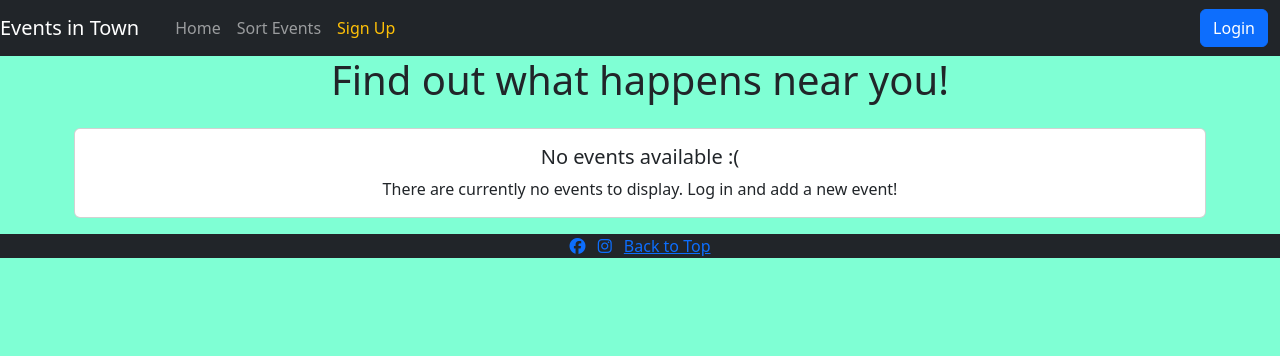
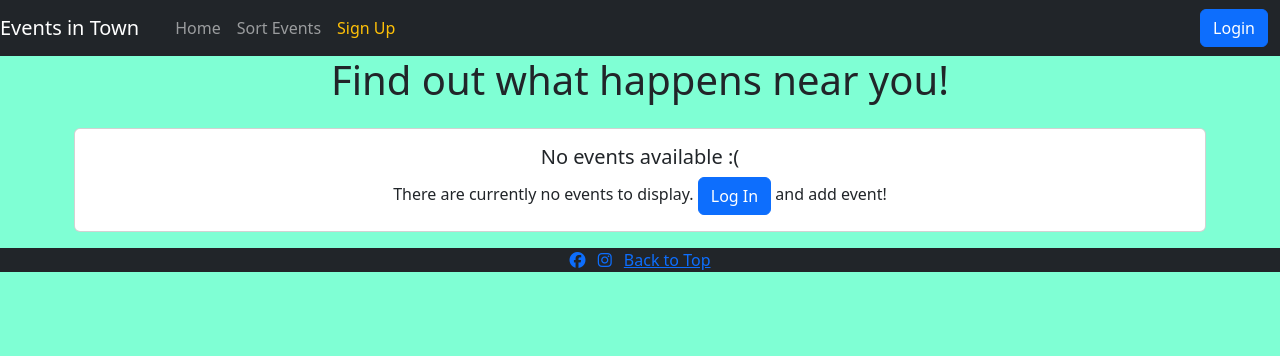
Before and after one commit to PjHurtig/events-in-town, a Django app: page / in a window 1280 px wide. Shown: the top 356 px of the page. Run offline with Django 3.2, Linux system fonts and the light colour scheme; data that the repository does not hold is empty; some libraries are stand-ins or nearby versions.

Commit message:
add if statement to change no post with links to add or login

```diff
--- a/templates/index.html
+++ b/templates/index.html
@@ -119,13 +119,21 @@
     </div>
 </div>
 {% else %}
-
 <div class="container padding">
     <div class="row">
         <div class="card">
             <div class="card-body">
                 <h5 class="card-title">No events available :(</h5>
-                <p class="card-text">There are currently no events to display. Log in and add a new event!</p>
+                <p class="card-text">There are currently no events to display.
+                    {% if user.is_authenticated %}
+                    <a class="btn btn-primary" href="{% url 'add_post' %}" aria-label="Add Event link">Add
+                        Event!</a>
+                    {% else %}
+                    <a class="btn btn-primary" href="{% url 'account_login' %}" aria-label="Add Event link">
+                        Log In</a>
+                    and add event!
+                    {% endif %}
+                </p>
             </div>
         </div>
     </div>
--- a/templates/my_posts.html
+++ b/templates/my_posts.html
@@ -62,8 +62,14 @@
             <div class="card-body">
                 <h5 class="card-title">No events available :(</h5>
                 <p class="card-text">There are currently no events to display.
+                    {% if user.is_authenticated %}
                     <a class="btn btn-primary" href="{% url 'add_post' %}" aria-label="Add Event link">Add
                         Event!</a>
+                    {% else %}
+                    <a class="btn btn-primary" href="{% url 'account_login' %}" aria-label="Add Event link">
+                        Log In</a>
+                    and add event!
+                    {% endif %}
                 </p>
             </div>
         </div>
--- a/templates/sorted_posts.html
+++ b/templates/sorted_posts.html
@@ -68,8 +68,14 @@
             <div class="card-body">
                 <h5 class="card-title">No events available :(</h5>
                 <p class="card-text">There are currently no events to display.
+                    {% if user.is_authenticated %}
                     <a class="btn btn-primary" href="{% url 'add_post' %}" aria-label="Add Event link">Add
                         Event!</a>
+                    {% else %}
+                    <a class="btn btn-primary" href="{% url 'account_login' %}" aria-label="Add Event link">
+                        Log In</a>
+                    and add event!
+                    {% endif %}
                 </p>
             </div>
         </div>
```
